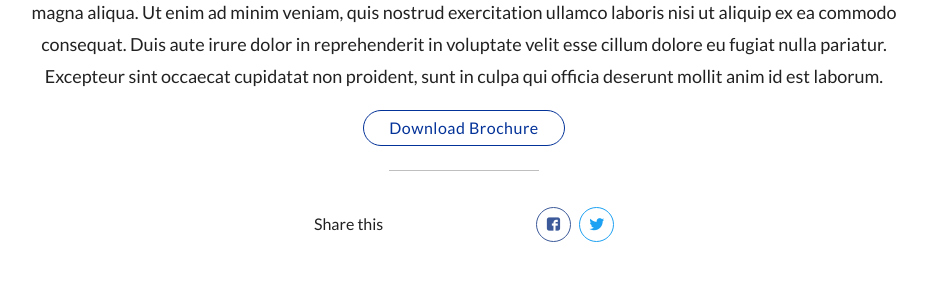
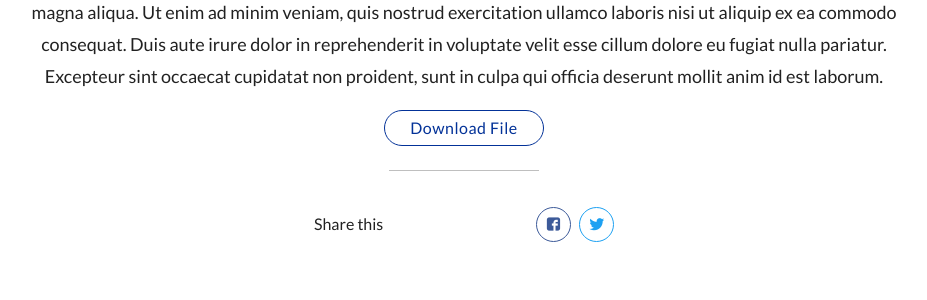
Before and after one commit to rampokgelo/tiarav2, a PHP site: page /detail-competency.php in a window 1280 px wide. Shown: the part 1067-1367 px from the top of the page, without its empty margins (176-1103 px from the left). Run offline with PHP 8.4, Linux system fonts and the light colour scheme; some libraries are stand-ins or nearby versions; some web fonts are replaced.

Commit message:
update copy download

```diff
--- a/detail-competency.php
+++ b/detail-competency.php
@@ -25,7 +25,7 @@ include 'templates/header.php';
        <p class="article-text">
          Lorem ipsum dolor sit amet, consectetur adipiscing elit, sed do eiusmod tempor incididunt ut labore et dolore magna aliqua. Ut enim ad minim veniam, quis nostrud exercitation ullamco laboris nisi ut aliquip ex ea commodo consequat. Duis aute irure dolor in reprehenderit in voluptate velit esse cillum dolore eu fugiat nulla pariatur. Excepteur sint occaecat cupidatat non proident, sunt in culpa qui officia deserunt mollit anim id est laborum.
        </p>
-       <a href="#" class="waves-effect waves-light btn btn-flat btn-outline-primary">Download Brochure</a>
+       <a href="#" class="waves-effect waves-light btn btn-flat btn-outline-primary">Download File</a>
        <div class="divider-share"></div>
        <div class="share-sosmed">
          <span>Share this</span>
--- a/detail-service-technology.php
+++ b/detail-service-technology.php
@@ -22,7 +22,7 @@ include 'templates/header.php';
        <p>
          <img class="responsive-img" src="images/sample-asset.jpg"/>
        </p>
-       <a href="#" class="waves-effect waves-light btn btn-flat btn-outline-primary">Download Brochure</a>
+       <a href="#" class="waves-effect waves-light btn btn-flat btn-outline-primary">Download File</a>
        <div class="divider-share"></div>
        <div class="share-sosmed">
          <span>Share this</span>
```
